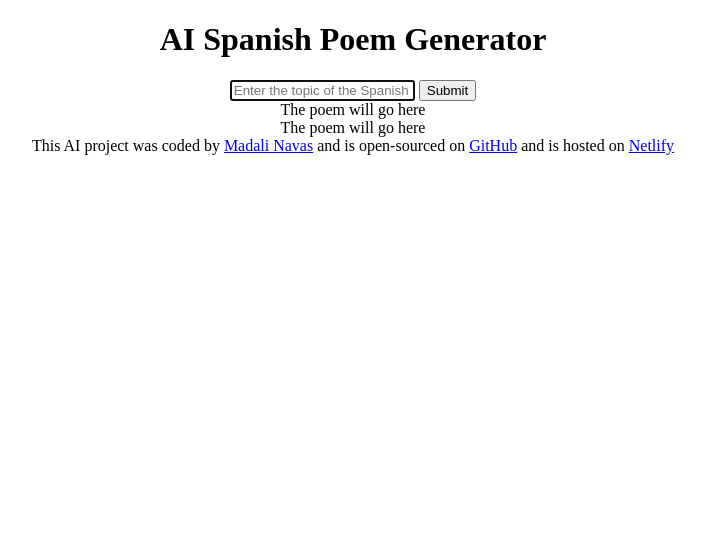
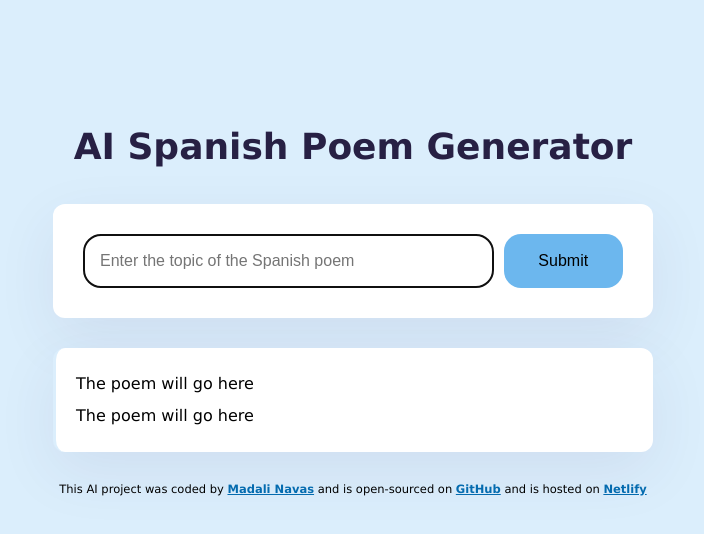
Before and after one commit to Bpmodele/spanish-poems-generator, a plain HTML site: page index.html in a window 1280 px wide. Shown: the whole page, without its empty margins (287-991 px from the left). Drawn offline with Linux system fonts and the light colour scheme.

Commit message:
Added styling to project

```diff
--- a/index.html
+++ b/index.html
@@ -7,6 +7,7 @@
     <title>AI Spanish Poem Generator</title>
   </head>
   <body>
+    <div class="container">
       <header>
         <h1>AI Spanish Poem Generator</h1>
       </header>
@@ -19,10 +20,11 @@
             autofocus
             required
             autocomplete="off"
+            class="instructions"
           />
-        <input type="submit" />
+          <input type="submit" class="submit-button" />
         </form>
-      <div>
+        <div class="poem">
           The poem will go here
           <br />
           The poem will go here
@@ -30,17 +32,21 @@
       </main>
       <footer>
         This AI project was coded by
-      <a href="https://github.com/Bpmodele" target="_blank">Madali Navas</a> and
-      is open-sourced on
+        <a href="https://github.com/Bpmodele" target="_blank">
+          <strong>Madali Navas</strong></a
+        >
+        and is open-sourced on
         <a
           href="https://github.com/Bpmodele/spanish-poems-generator"
           target="_blank"
-        >GitHub</a
+          ><strong>GitHub</strong></a
         >
         and is hosted on
-      <a href="https://ai-spanish-poems-generator.netlify.app/">Netlify</a>
+        <a href="https://ai-spanish-poems-generator.netlify.app/"
+          ><strong>Netlify</strong></a
+        >
       </footer>
-
+    </div>
     <script src="src/index.js"></script>
   </body>
 </html>
--- a/src/style.css
+++ b/src/style.css
@@ -1,3 +1,69 @@
 body {
+  background-color: #dbeefc;
+  font-family: Verdana, Geneva, Tahoma, sans-serif;
+}
+
+a {
+  color: #046baf;
+}
+.container {
+  margin: 120px auto;
+  max-width: 600px;
+}
+
+header {
+  margin-bottom: 30px;
+}
+
+h1 {
   text-align: center;
+  font-weight: 800;
+  font-size: 36px;
+  line-height: 1.5;
+  color: #272044;
 }
+
+form {
+  padding: 30px;
+  background-color: white;
+  box-shadow: 0px 20px 60px rgba(65, 50, 100, 0.08);
+  border-radius: 12px;
+  display: flex;
+  margin-bottom: 30px;
+}
+
+.instructions {
+  padding: 16px;
+  border: 1px solid rgba(73, 66, 66, 0.5);
+  width: 80%;
+  font-size: 16px;
+  border-radius: 17px;
+  line-height: 20px;
+  color: #272044;
+}
+
+.submit-button {
+  margin-left: 10px;
+  background-color: #6cb7ee;
+  border: none;
+  width: 130px;
+  font-size: 16px;
+  border-radius: 17px;
+  padding: 14px 24px;
+}
+
+.poem {
+  font-size: 16px;
+  background-color: white;
+  padding: 20px;
+  line-height: 2;
+  border-left: 3px solid #dbeefc;
+  box-shadow: 0px 20px 60px rgba(65, 50, 100, 0.08);
+  border-radius: 12px;
+}
+
+footer {
+  text-align: center;
+  font-size: 11.5px;
+  margin-top: 30px;
+}
```
Lines whose indentation alone changed are shown as unchanged.
